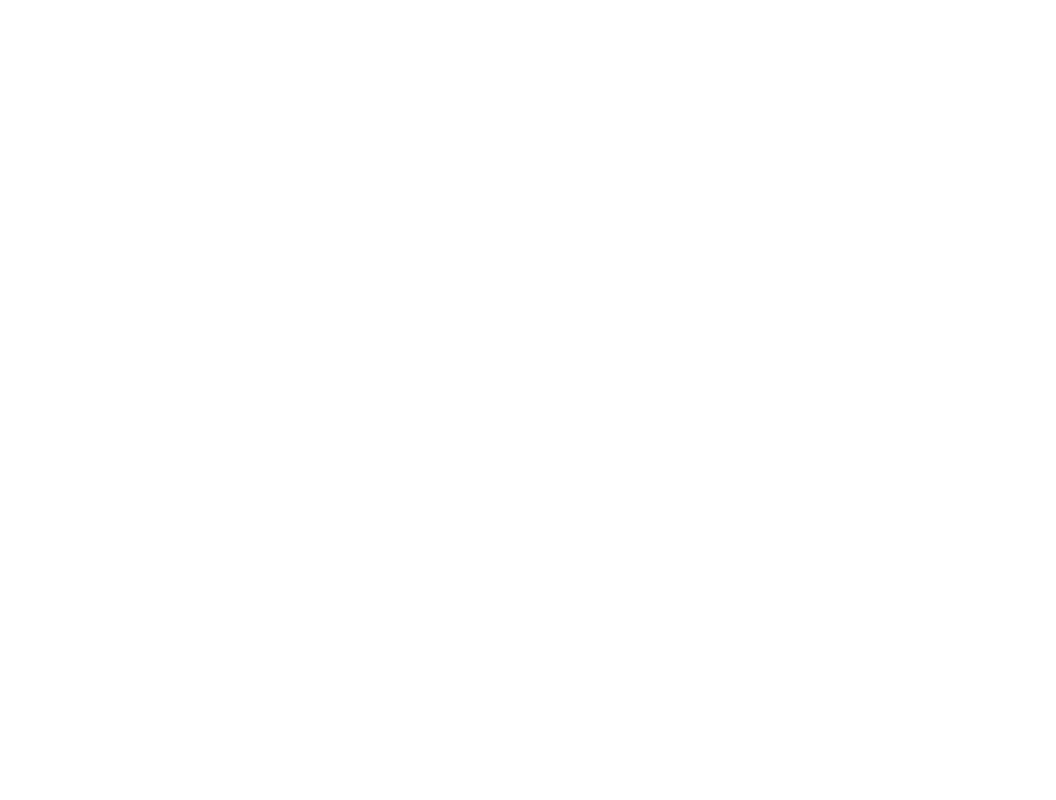
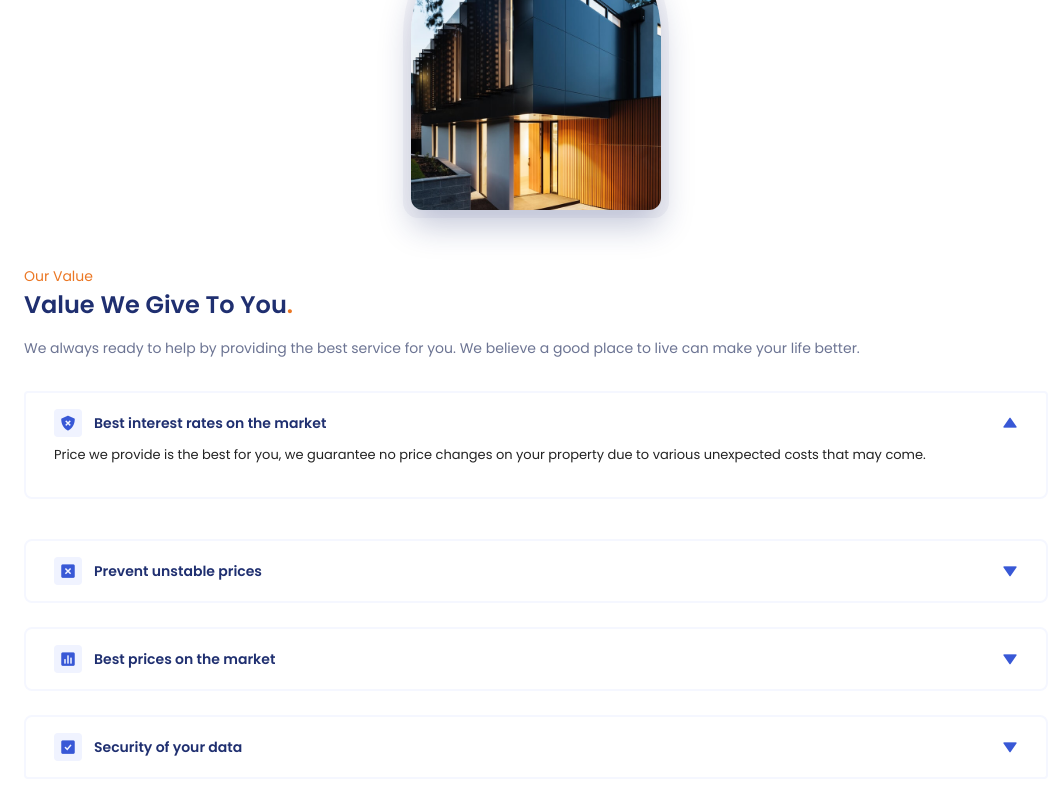
Before and after one commit to devazamatt/responsive-real-estate-website, a React (Vite) app: page / in a window 1280 px wide. Shown: the part 2156-2956 px from the top of the page, without its empty margins (0-1056 px from the left). Before the commit the page ends 2402 px from the top, so only its background shows below. Built offline with nearby package versions, Linux system fonts and the light colour scheme.

Commit message:
Add values section

```diff
--- a/package.json
+++ b/package.json
@@ -9,7 +9,11 @@
     "preview": "vite preview"
   },
   "dependencies": {
+    "@emotion/react": "^11.10.8",
+    "@emotion/styled": "^11.10.8",
+    "@mui/material": "^5.12.3",
     "react": "^18.2.0",
+    "react-accessible-accordion": "^5.0.0",
     "react-dom": "^18.2.0"
   },
   "devDependencies": {
--- a/src/App.jsx
+++ b/src/App.jsx
@@ -1,4 +1,5 @@
-import { useState, useEffect } from 'react'
+import {useState, useEffect} from 'react'
+
 import HomeImg from './assets/img/home.jpg'
 import LogoImg1 from './assets/img/logo1.png'
 import LogoImg2 from './assets/img/logo2.png'
@@ -9,9 +10,88 @@ import PopularImg2 from './assets/img/popular2.jpg'
 import PopularImg3 from './assets/img/popular3.jpg'
 import PopularImg4 from './assets/img/popular4.jpg'
 import PopularImg5 from './assets/img/popular5.jpg'
+import ValueImg from './assets/img/value.jpg'
+
+import {styled} from '@mui/material/styles'
+import Accordion from '@mui/material/Accordion'
+import AccordionSummary from '@mui/material/AccordionSummary'
+import AccordionDetails from '@mui/material/AccordionDetails'
+
+const StyledAccordion = styled(Accordion)(({theme}) => ({
+  backgroundColor: '#fff',
+  border: '2px solid hsl(228, 99%, 98%)',
+  borderRadius: '0.5rem',
+  padding: '1rem 0.75rem',
+  boxShadow: 'none',
+  '&::before': {
+    height: 0
+  }
+}))
+
+const StyledSummary = styled((props) => (
+  <AccordionSummary
+    expandIcon={<i className="bx bxs-down-arrow"></i>}
+    {...props}
+  />
+))(({theme}) => ({
+  margin: 0,
+  minHeight: 'initial',
+  '&.Mui-expanded': {
+    minHeight: 'initial'
+  },
+  flexDirection: 'row-reverse',
+  '& .MuiAccordionSummary-expandIconWrapper.Mui-expanded': {
+    transform: 'rotate(90deg)'
+  },
+  '& .MuiAccordionSummary-content': {
+    margin: 0
+  },
+  '& .MuiAccordionSummary-content.Mui-expanded': {
+    margin: 0
+  },
+  '& .MuiAccordionSummary-expandIconWrapper': {
+    order: -1,
+    color: 'hsl(228, 66%, 53%)'
+  },
+  '& .MuiAccordionSummary-expandIconWrapper.Mui-expanded': {
+    transform: 'rotate(180deg)'
+  }
+}))
+
+const accordions = [
+  {
+    key: 'interest',
+    icon: <i className="bx bxs-shield-x value__accordion-icon"></i>,
+    title: 'Best interest rates on the market',
+    description: 'Price we provide is the best for you, we guarantee no price changes on your property due to various unexpected costs that may come.'
+  },
+  {
+    key: 'unstable',
+    icon: <i className="bx bxs-x-square value__accordion-icon"></i>,
+    title: 'Prevent unstable prices',
+    description: 'Price we provide is the best for you, we guarantee no price changes on your property due to various unexpected costs that may come.'
+  },
+  {
+    key: 'prices',
+    icon: <i className="bx bxs-bar-chart-square value__accordion-icon"></i>,
+    title: 'Best prices on the market ',
+    description: 'Price we provide is the best for you, we guarantee no price changes on your property due to various unexpected costs that may come.'
+  },
+  {
+    key: 'security',
+    icon: <i className="bx bxs-check-square value__accordion-icon"></i>,
+    title: 'Security of your data',
+    description: 'Price we provide is the best for you, we guarantee no price changes on your property due to various unexpected costs that may come.'
+  }
+]
 
 function App() {
   const [scrollHeader, setScrollHeader] = useState(false)
+  const [expanded, setExpanded] = useState('panel1')
+
+  const handleChange = (panel) => (event, newExpanded) => {
+    setExpanded(newExpanded ? panel : false)
+  }
 
   useEffect(() => {
     const updateScrollDirection = () => {
@@ -90,7 +170,7 @@ function App() {
           <div className="home__container container grid">
             <div className="home__data">
               <h1 className="home__title">
-                Discover <br /> Most Suitable <br /> Property
+                Discover <br/> Most Suitable <br/> Property
               </h1>
 
               <p className="home__description">
@@ -100,7 +180,7 @@ function App() {
 
               <form action="" className="home__search">
                 <i className='bx bxs-map'></i>
-                <input type="search" placeholder="Search by location" className="home__search-input" />
+                <input type="search" placeholder="Search by location" className="home__search-input"/>
                 <button className="button">Search</button>
               </form>
 
@@ -110,7 +190,7 @@ function App() {
                     9K <span>+</span>
                   </h1>
                   <span className="home__value-description">
-                    Premium <br /> Product
+                    Premium <br/> Product
                   </span>
                 </div>
 
@@ -119,7 +199,7 @@ function App() {
                     2K <span>+</span>
                   </h1>
                   <span className="home__value-description">
-                    Happy <br /> Customer
+                    Happy <br/> Customer
                   </span>
                 </div>
 
@@ -128,7 +208,7 @@ function App() {
                     28K <span>+</span>
                   </h1>
                   <span className="home__value-description">
-                    Awards <br /> Winning
+                    Awards <br/> Winning
                   </span>
                 </div>
               </div>
@@ -137,7 +217,7 @@ function App() {
             <div className="home__images">
               <div className="home__orbe"></div>
               <div className="home__img">
-                <img src={HomeImg} alt="" />
+                <img src={HomeImg} alt=""/>
               </div>
             </div>
           </div>
@@ -147,16 +227,16 @@ function App() {
         <section className="logos section">
           <div className="logos__container container grid">
             <div className="logos__img">
-              <img src={LogoImg1} alt="" />
+              <img src={LogoImg1} alt=""/>
             </div>
             <div className="logos__img">
-              <img src={LogoImg2} alt="" />
+              <img src={LogoImg2} alt=""/>
             </div>
             <div className="logos__img">
-              <img src={LogoImg3} alt="" />
+              <img src={LogoImg3} alt=""/>
             </div>
             <div className="logos__img">
-              <img src={LogoImg4} alt="" />
+              <img src={LogoImg4} alt=""/>
             </div>
           </div>
         </section>
@@ -172,7 +252,7 @@ function App() {
             <div className="popular__container swiper">
               <div className="swiper-wrapper">
                 <article className="popular__card swiper-slide">
-                  <img className="popular__img" src={PopularImg1} alt="" />
+                  <img className="popular__img" src={PopularImg1} alt=""/>
 
                   <div className="popular__data">
                     <h2 className="popular__price">
@@ -188,7 +268,7 @@ function App() {
                 </article>
 
                 <article className="popular__card swiper-slide">
-                  <img className="popular__img" src={PopularImg2} alt="" />
+                  <img className="popular__img" src={PopularImg2} alt=""/>
 
                   <div className="popular__data">
                     <h2 className="popular__price">
@@ -204,7 +284,7 @@ function App() {
                 </article>
 
                 <article className="popular__card swiper-slide">
-                  <img className="popular__img" src={PopularImg3} alt="" />
+                  <img className="popular__img" src={PopularImg3} alt=""/>
 
                   <div className="popular__data">
                     <h2 className="popular__price">
@@ -220,7 +300,7 @@ function App() {
                 </article>
 
                 <article className="popular__card swiper-slide">
-                  <img className="popular__img" src={PopularImg4} alt="" />
+                  <img className="popular__img" src={PopularImg4} alt=""/>
 
                   <div className="popular__data">
                     <h2 className="popular__price">
@@ -236,7 +316,7 @@ function App() {
                 </article>
 
                 <article className="popular__card swiper-slide">
-                  <img className="popular__img" src={PopularImg5} alt="" />
+                  <img className="popular__img" src={PopularImg5} alt=""/>
 
                   <div className="popular__data">
                     <h2 className="popular__price">
@@ -263,7 +343,49 @@ function App() {
 
         {/*<==================== VALUE ====================*/}
         <section className="value section" id="value">
+          <div className="value__container container grid">
+            <div className="value__images">
+              <div className="value__orbe"></div>
+              <div className="value__img">
+                <img src={ValueImg} alt=""/>
+              </div>
+            </div>
 
+            <div className="value__content">
+              <div className="value__data">
+                <span className="section__subtitle">Our Value</span>
+                <h2 className="section__title">Value We Give To You<span>.</span></h2>
+                <p className="value__description">
+                  We always ready to help by providing the best service for you.
+                  We believe a good place to live can make your life better.
+                </p>
+              </div>
+
+              <div className="value__accordion">
+                {accordions.map((accordion, index) => (
+                  <StyledAccordion
+                    key={accordion.key}
+                    expanded={expanded === `panel${index+1}`}
+                    onChange={handleChange(`panel${index+1}`)}
+                  >
+                    <StyledSummary>
+                      <div className="value__accordion-header">
+                        {accordion.icon}
+                        <h3 className="value__accordion-title">
+                          {accordion.title}
+                        </h3>
+                      </div>
+                    </StyledSummary>
+                    <AccordionDetails className="value__accordion-content">
+                      <p className="value__accordion-description">
+                        {accordion.description}
+                      </p>
+                    </AccordionDetails>
+                  </StyledAccordion>
+                ))}
+              </div>
+            </div>
+          </div>
         </section>
 
         {/*<==================== CONTACT ====================*/}
--- a/src/index.css
+++ b/src/index.css
@@ -442,9 +442,107 @@ button {
 }
 
 /*=============== VALUE ===============*/
+.value__container {
+  row-gap: 3rem;
+}
+
+.value__images {
+  position: relative;
+  display: flex;
+  justify-content: center;
+}
+
+.value__orbe {
+  width: 266px;
+  height: 316px;
+  background-color: hsl(228, 24%, 97%);
+  border-radius: 135px 135px 16px 16px;
+}
+
+.value__img {
+  position: absolute;
+  width: 250px;
+  height: 300px;
+  overflow: hidden;
+  border-radius: 125px 125px 12px 12px;
+  inset: 0;
+  margin: auto;
+  box-shadow: 0 16px 32px hsla(228, 66%, 25%, 0.25);
+}
+
+.value__description {
+  font-size: var(--small-font-size);
+  margin-bottom: 2rem;
+}
+
+.value__accordion {
+  display: grid;
+  row-gap: 1.5rem;
+}
+
+.value__accordion-item {
+  background-color: var(--body-color);
+  border: 2px solid var(--border-color);
+  border-radius: 0.5rem;
+  padding: 1rem 0.75rem;
+}
+
+.value__accordion-header {
+  display: flex;
+  align-items: center;
+  cursor: pointer;
+}
+
+.value__accordion-icon {
+  background-color: var(--first-color-lighten);
+  padding: 5px;
+  border-radius: 0.25rem;
+  font-size: 18px;
+  color: var(--first-color);
+  margin-right: 0.75rem;
+  transition: 0.3s;
+}
+
+.value__accordion-title {
+  font-size: var(--small-font-size);
+}
+
+.value__accordion-arrow {
+  display: inline-flex;
+  background-color: var(--first-color-lighten);
+  padding: 0.25rem;
+  color: var(--first-color);
+  border-radius: 2px;
+  font-size: 10px;
+  margin-left: auto;
+}
+
+.value__accordion-arrow i {
+  transition: 0.4s;
+}
+
+.value__accordion-description {
+  font-size: var(--smaller-font-size);
+}
+
+.value__accordion-content {
+   /*overflow: hidden;*/
+   /*height: 0;*/
+   /*transition: all 0.25s ease;*/
+  animation: fadein 0.35s ease-in;
+}
+
+@keyframes fadein {
+  0% {
+    opacity: 0;
+  }
+  100% {
+    opacity: 1;
+  }
+}
 
 
-/*Rotate icon and add shadows*/
+/* Rotate icon and add shadows */
 
 
 /*=============== CONTACT ===============*/
```
Also changed, not shown: 1 other file (tests, documents, lock files or other folders).
